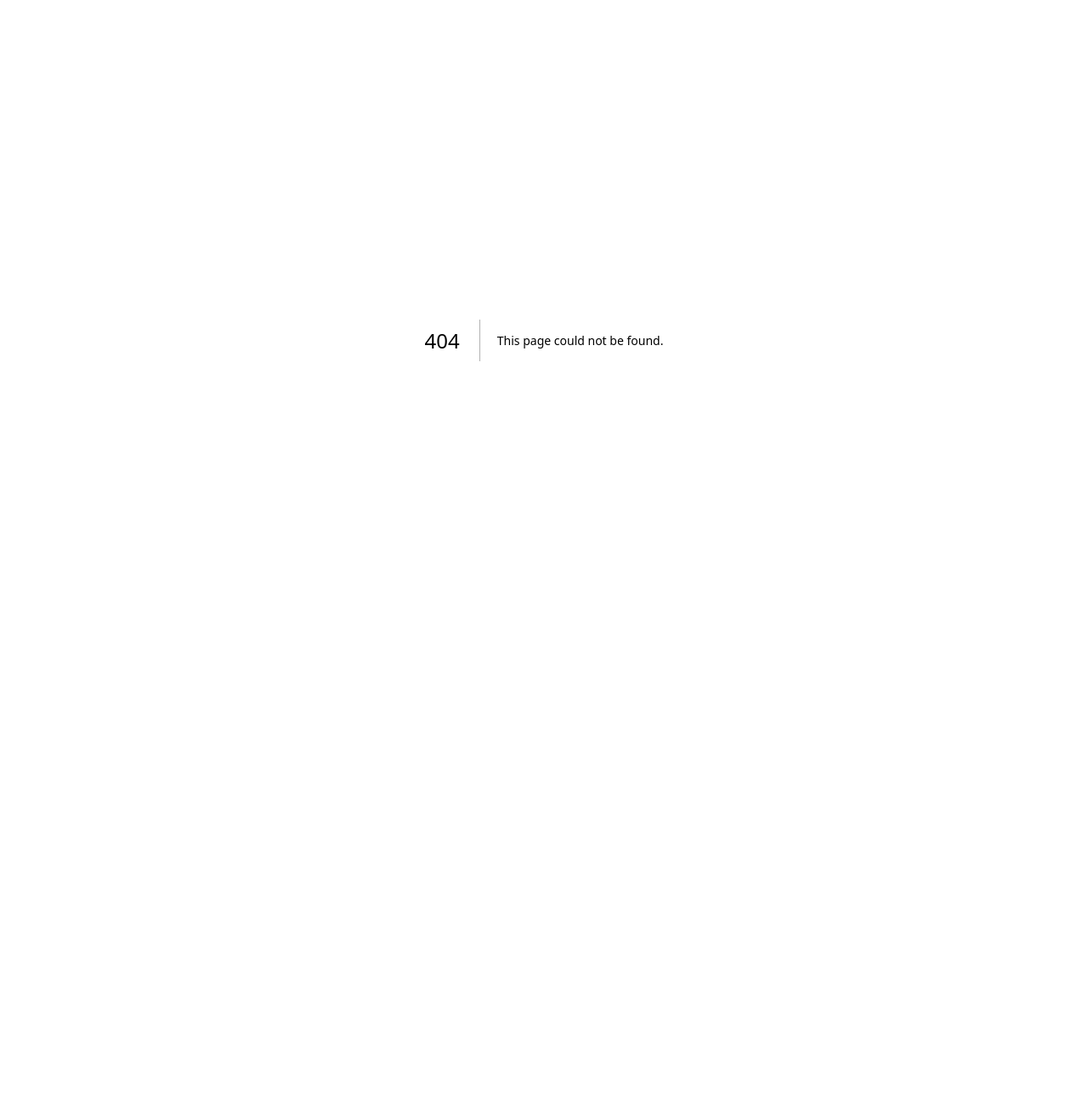
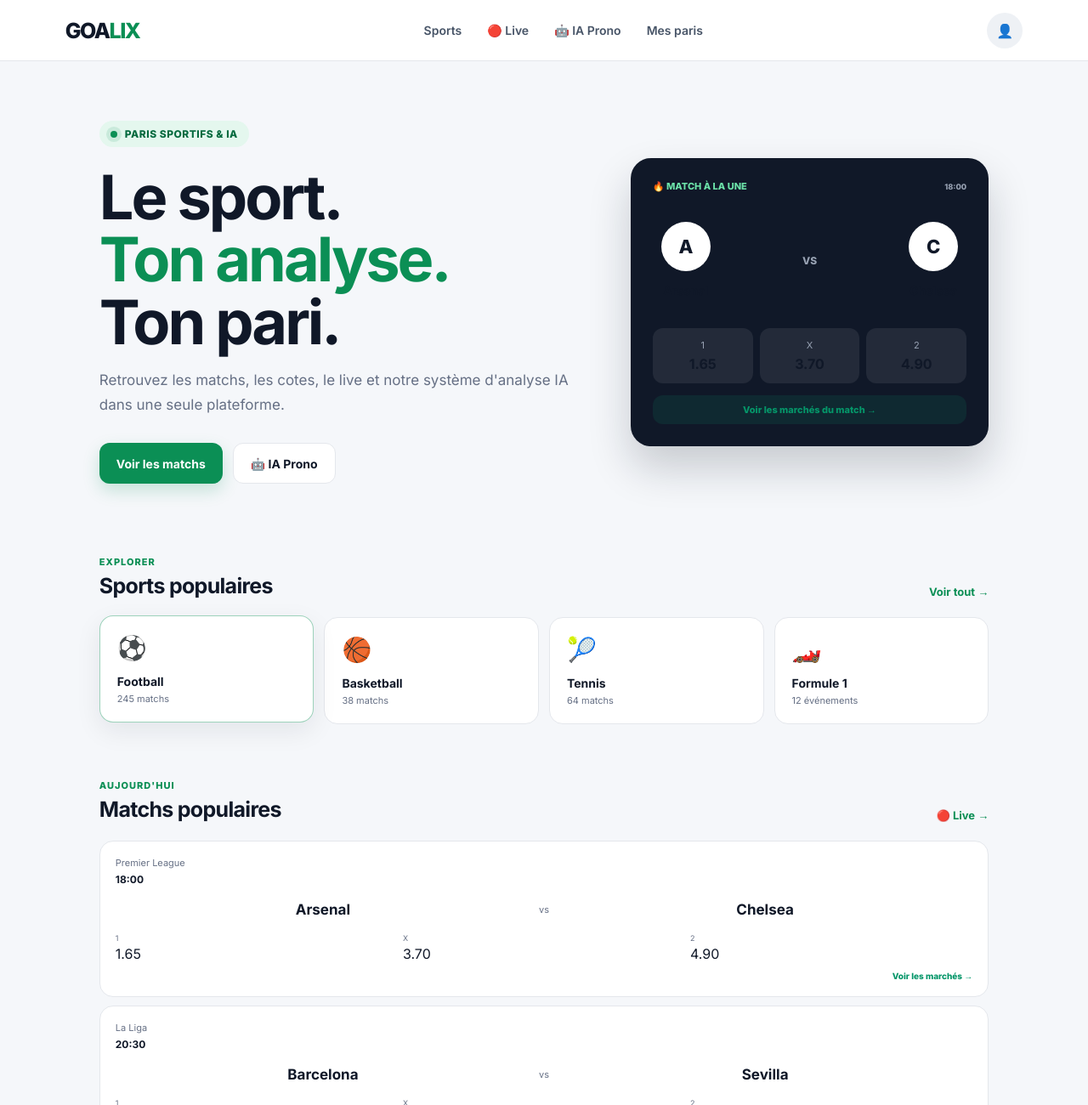
Before and after one commit to AiBetPro/2xbetAi, a Next.js app: page / in a window 1280 px wide. Before the commit this address had no page. Shown: the top 1300 px of the page at 85% size. Before the commit the page ends 800 px from the top, so only its background shows below. Built offline with nearby package versions, Linux system fonts and the light colour scheme.

Commit message:
Create page.tsx

```diff
--- /dev/null
+++ b/app/page.tsx
@@ -0,0 +1,87 @@
+import Link from 'next/link';
+
+const matches = [
+  { id:'arsenal-chelsea', league:'Premier League', time:'18:00', home:'Arsenal', away:'Chelsea', odds:['1.65','3.70','4.90'] },
+  { id:'barcelona-sevilla', league:'La Liga', time:'20:30', home:'Barcelona', away:'Sevilla', odds:['1.42','4.40','6.80'] },
+  { id:'inter-milan', league:'Serie A', time:'21:00', home:'Inter', away:'Milan', odds:['1.75','3.50','4.30'] },
+];
+
+export default function Home() {
+  return (
+    <main className="goalix-home">
+      <header className="goalix-header">
+        <Link href="/" className="logo">GOA<span>LIX</span></Link>
+        <nav className="desktop-nav">
+          <Link href="/dashboard">Sports</Link>
+          <Link href="/live">🔴 Live</Link>
+          <Link href="/ai-prono">🤖 IA Prono</Link>
+          <Link href="/bets">Mes paris</Link>
+        </nav>
+        <Link href="/dashboard" className="account-button">👤</Link>
+      </header>
+
+      <section className="hero-v1">
+        <div className="hero-content">
+          <div className="live-badge"><span /> PARIS SPORTIFS & IA</div>
+          <h1>Le sport.<br /><strong>Ton analyse.</strong><br />Ton pari.</h1>
+          <p>Retrouvez les matchs, les cotes, le live et notre système d&apos;analyse IA dans une seule plateforme.</p>
+          <div className="hero-actions">
+            <Link href="/dashboard" className="primary-button">Voir les matchs</Link>
+            <Link href="/ai-prono" className="secondary-button">🤖 IA Prono</Link>
+          </div>
+        </div>
+
+        <Link href="/match/arsenal-chelsea" className="hero-card hero-card-link">
+          <div className="hero-card-top"><span>🔥 MATCH À LA UNE</span><small>18:00</small></div>
+          <div className="teams">
+            <div><div className="team-icon">A</div><strong>Arsenal</strong></div>
+            <span className="vs">VS</span>
+            <div><div className="team-icon">C</div><strong>Chelsea</strong></div>
+          </div>
+          <div className="featured-odds">
+            <div><small>1</small><strong>1.65</strong></div>
+            <div><small>X</small><strong>3.70</strong></div>
+            <div><small>2</small><strong>4.90</strong></div>
+          </div>
+          <div className="hero-card-cta">Voir les marchés du match →</div>
+        </Link>
+      </section>
+
+      <section className="sports-section">
+        <div className="section-title"><div><span>EXPLORER</span><h2>Sports populaires</h2></div><Link href="/dashboard">Voir tout →</Link></div>
+        <div className="sports-grid">
+          <Link href="/dashboard" className="sport-card active"><span>⚽</span><strong>Football</strong><small>245 matchs</small></Link>
+          <Link href="/dashboard" className="sport-card"><span>🏀</span><strong>Basketball</strong><small>38 matchs</small></Link>
+          <Link href="/dashboard" className="sport-card"><span>🎾</span><strong>Tennis</strong><small>64 matchs</small></Link>
+          <Link href="/dashboard" className="sport-card"><span>🏎️</span><strong>Formule 1</strong><small>12 événements</small></Link>
+        </div>
+      </section>
+
+      <section className="matches-section">
+        <div className="section-title"><div><span>AUJOURD&apos;HUI</span><h2>Matchs populaires</h2></div><Link href="/live">🔴 Live →</Link></div>
+        <div className="matches-list">
+          {matches.map((match) => (
+            <Link href={`/match/${match.id}`} className="match-card match-card-link" key={match.id}>
+              <div className="match-info"><small>{match.league}</small><span>{match.time}</span></div>
+              <div className="match-teams"><strong>{match.home}</strong><span>vs</span><strong>{match.away}</strong></div>
+              <div className="match-odds">
+                <div><small>1</small>{match.odds[0]}</div>
+                <div><small>X</small>{match.odds[1]}</div>
+                <div><small>2</small>{match.odds[2]}</div>
+              </div>
+              <div className="match-card-arrow">Voir les marchés →</div>
+            </Link>
+          ))}
+        </div>
+      </section>
+
+      <section className="ai-banner">
+        <div><div className="ai-label">🤖 GOALIX AI</div><h2>Laissez l&apos;IA<br />analyser les matchs.</h2><p>Choisissez votre niveau de risque et laissez notre système classer les opportunités disponibles.</p><Link href="/ai-prono" className="primary-button">Découvrir IA Prono →</Link></div>
+        <div className="ai-orb"><span>AI</span></div>
+      </section>
+
+      <footer className="goalix-footer"><div><Link href="/" className="logo">GOA<span>LIX</span></Link><p>Sports Betting & AI Predictions Platform</p></div><div className="footer-links"><Link href="/dashboard">Sports</Link><Link href="/live">Live</Link><Link href="/ai-prono">IA Prono</Link><Link href="/bets">Mes paris</Link></div></footer>
+      <div className="mobile-nav"><Link href="/"><span>⌂</span>Accueil</Link><Link href="/dashboard"><span>⚽</span>Sports</Link><Link href="/live"><span>🔴</span>Live</Link><Link href="/ai-prono"><span>🤖</span>IA</Link><Link href="/bets"><span>🎫</span>Paris</Link></div>
+    </main>
+  );
+   }
```
